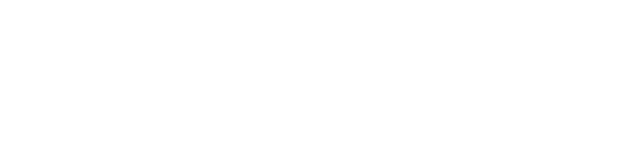
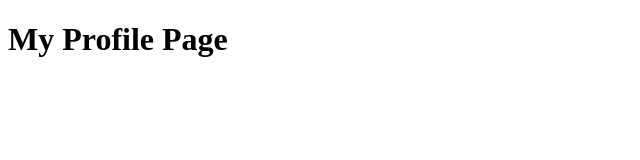
Before and after one commit to Abeebyyy/profile-page, a plain HTML site: page index.html in a window 1280 px wide. Shown: the whole page, without its empty margins (0-640 px from the left). Drawn offline with Linux system fonts and the light colour scheme.

Commit message:
add hero banner

```diff
--- a/css/main.css
+++ b/css/main.css
@@ -5,3 +5,7 @@ html {
 *, *::before, *::after {
   box-sizing: inherit;
 }
+
+<style>
+@import url('https://fonts.googleapis.com/css2?family=Quicksand:wght@300&display=swap');
+</style>
--- a/index.html
+++ b/index.html
@@ -8,8 +8,8 @@
 </head>
 <body>
 
-  <header>
-
+  <header class="hero-banner">
+    <h1>My Profile Page</h1>
   </header>
   <main>
 
```
